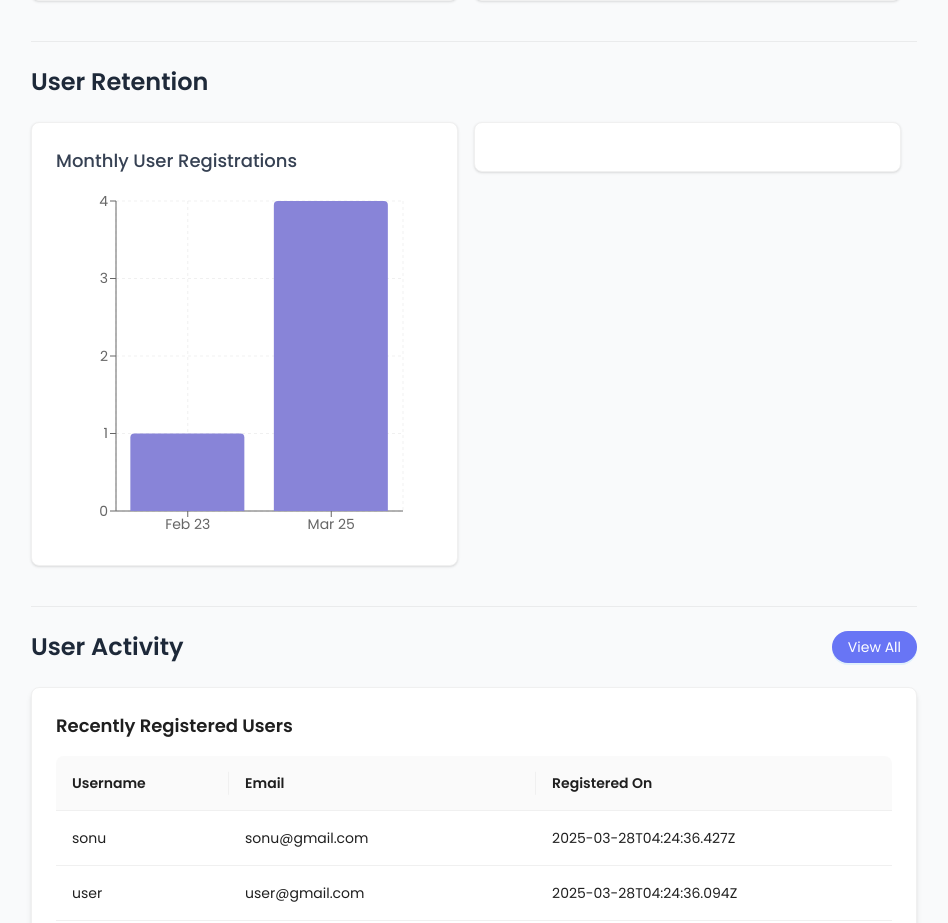
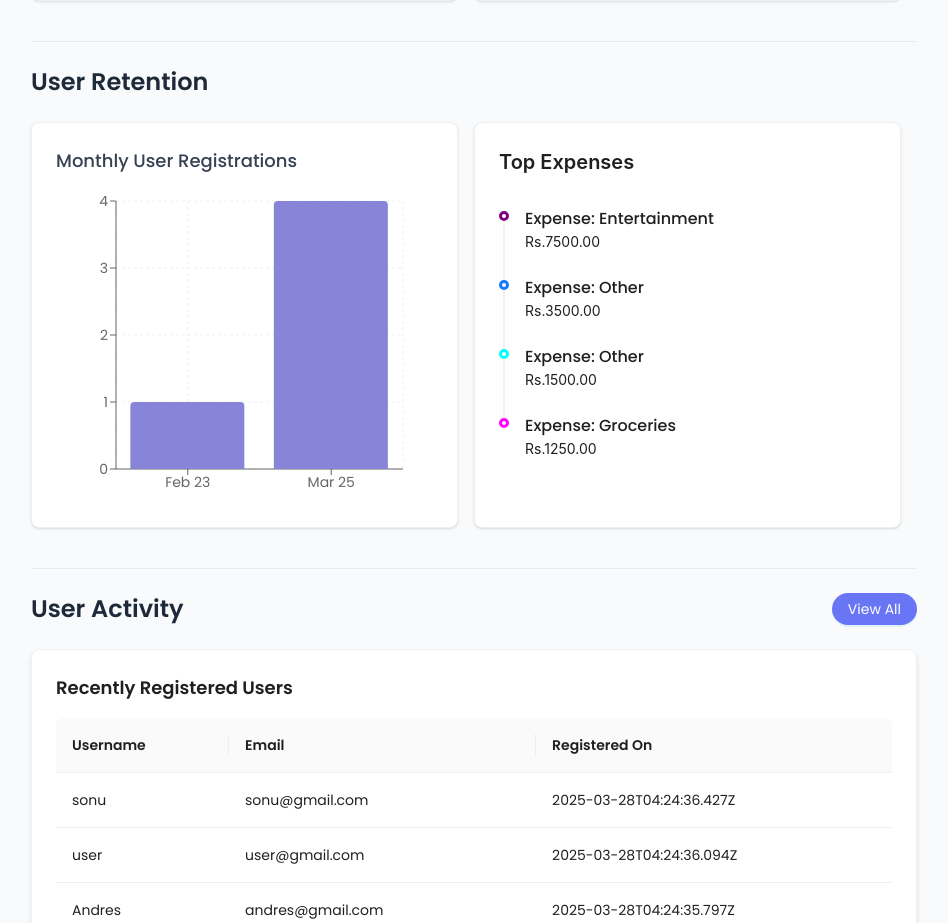
Before and after one commit to SonuThapaMagar/SpendWise, a React (Vite) app: page /admin/dashboard in a window 1280 px wide. Shown: the part 922-1845 px from the top of the page, without its empty margins (291-1239 px from the left). Built offline with nearby package versions, Linux system fonts and the light colour scheme; data requests are answered from the project's data file; sample sign-in values are in the browser's storage.

Commit message:
Dashboard done

```diff
--- a/src/pages/Admin/AdminDashboard.jsx
+++ b/src/pages/Admin/AdminDashboard.jsx
@@ -63,15 +63,26 @@ const AdminDashboard = () => {
           User Retention
         </h2>
         <Row gutter={[16, 16]} className="w-full">
-          <Col xs={24} lg={12} className="w-full h-full">
-            <Card className="bg-white p-4 rounded-lg shadow-sm h-full">
+          <Col xs={24} lg={12} className="w-full">
+            <Card
+              className="bg-white p-4 rounded-lg shadow-sm h-full"
+              bodyStyle={{
+                height: "400px", // Fixed height for consistency
+                display: "flex",
+                flexDirection: "column",
+              }}
+            >
               <UserRetention />
             </Card>
           </Col>
-          <Col xs={24} lg={12} className="w-full h-full">
+          <Col xs={24} lg={12} className="w-full">
             <Card
-              className="bg-white p-4 rounded-lg shadow-sm"
-              stylesbody={{ padding: 0, height: "400px" }}
+              className="bg-white p-4 rounded-lg shadow-sm h-full"
+              stylesbody={{
+                height: "400px",
+                display: "flex",
+                flexDirection: "column",
+              }}
             >
               <TopExpense />
             </Card>
--- a/src/pages/Admin/TopExpense.jsx
+++ b/src/pages/Admin/TopExpense.jsx
@@ -1,11 +1,100 @@
-import React from 'react'
+import React, { useState, useEffect } from "react";
+import { Timeline, Typography } from "antd";
+import { useBudget } from "../../context API/BudgetContext";
+
+const { Text } = Typography;
 
 const TopExpense = () => {
+  const { expenses, loading } = useBudget();
+  const [topExpenses, setTopExpenses] = useState([]);
+
+  const dotColors = ["purple", "blue", "cyan", "magenta"];
+
+  useEffect(() => {
+    if (expenses && expenses.length > 0) {
+      const sortedExpenses = [...expenses]
+        .sort(
+          (a, b) => parseFloat(b.expenseAmount) - parseFloat(a.expenseAmount)
+        )
+        .slice(0, 4);
+
+      const formattedExpenses = sortedExpenses.map((expense, index) => ({
+        time: new Date(expense.date).toLocaleTimeString([], {
+          hour: "2-digit",
+          minute: "2-digit",
+        }),
+        description: `Expense: ${expense.expenseName || "Uncategorized"}`,
+        amount: parseFloat(expense.expenseAmount) || 0,
+        color: dotColors[index % dotColors.length],
+      }));
+
+      setTopExpenses(formattedExpenses);
+    }
+  }, [expenses]);
+
   return (
-    <div>
+    <div className="h-full flex flex-col font-poppins">
+      {/* Title */}
+      <Text
+        className="text-xl md:text-2xl font-semibold mb-4 block"
+        style={{
+          fontSize: 20,
+        }}
+      >
+        Top Expenses
+      </Text>
 
+      {/* Loading State */}
+      {loading && (
+        <Text className="text-base md:text-lg text-gray-500">
+          Loading expenses...
+        </Text>
+      )}
+
+      {/* No Expenses State */}
+      {!loading && topExpenses.length === 0 && (
+        <Text className="text-base md:text-lg text-gray-500">
+          No expenses found.
+        </Text>
+      )}
+
+      {/* Timeline */}
+      {!loading && topExpenses.length > 0 && (
+        <div className="flex-1 overflow-y-auto my-4">
+          <Timeline
+            className="w-full"
+            items={topExpenses.map((expense) => ({
+              color: expense.color,
+              children: (
+                <div className="flex flex-col md:flex-row md:items-center md:gap-4">
+                  {/* Description */}
+                  <div
+                    className="flex flex-col"
+                    style={{
+                      paddingTop: 2,
+                    }}
+                  >
+                    <Text
+                      className="text-base md:text-lg font-medium"
+                      style={{
+                        fontSize: 16,
+                        fontFamily: "Poppins",
+                      }}
+                    >
+                      {expense.description}
+                    </Text>
+                    <Text className="text-base md:text-lg text-gray-700">
+                      Rs.{expense.amount.toFixed(2)}
+                    </Text>
+                  </div>
+                </div>
+              ),
+            }))}
+          />
+        </div>
+      )}
     </div>
-  )
-}
+  );
+};
 
-export default TopExpense
+export default TopExpense;
```
